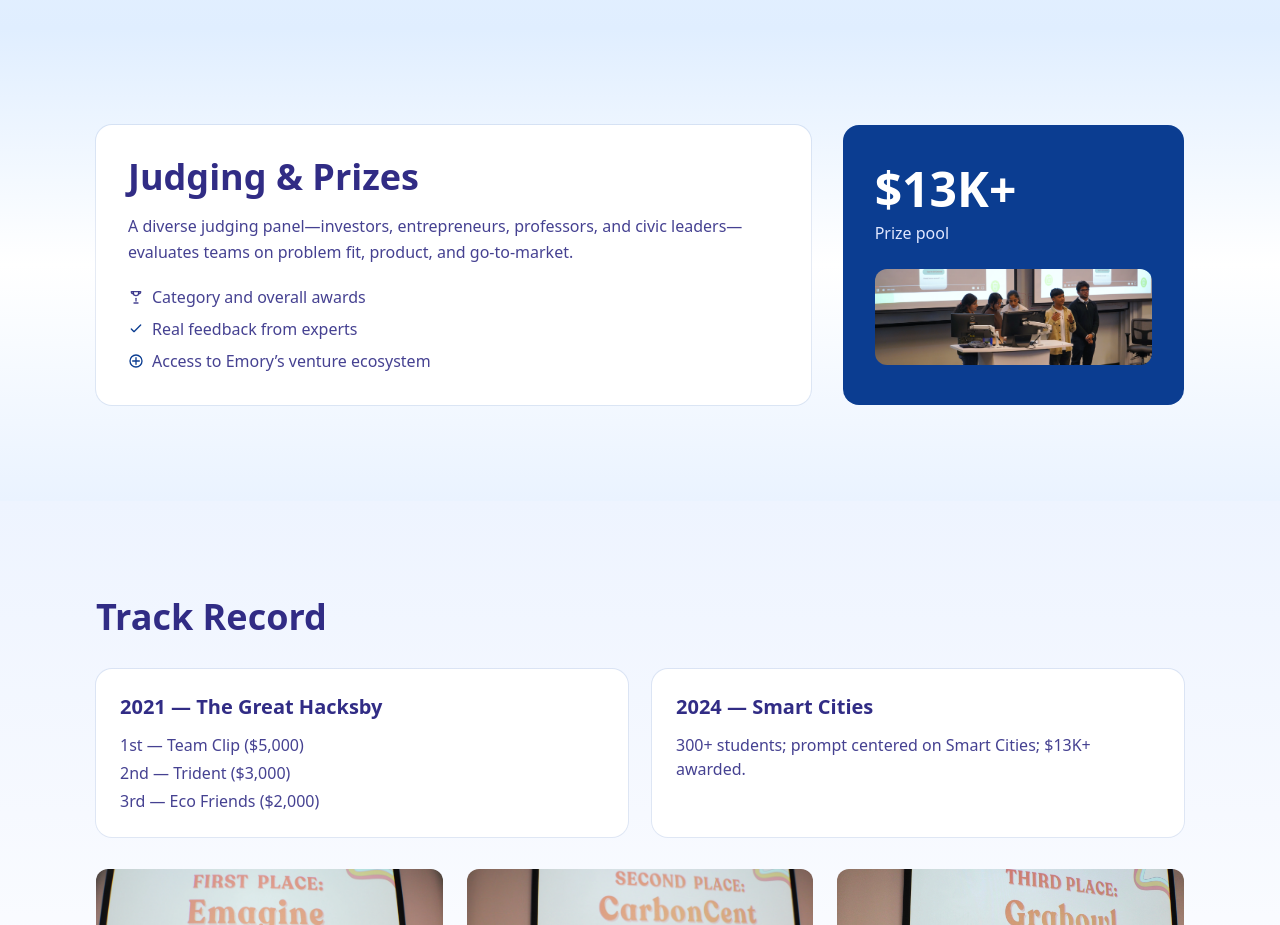
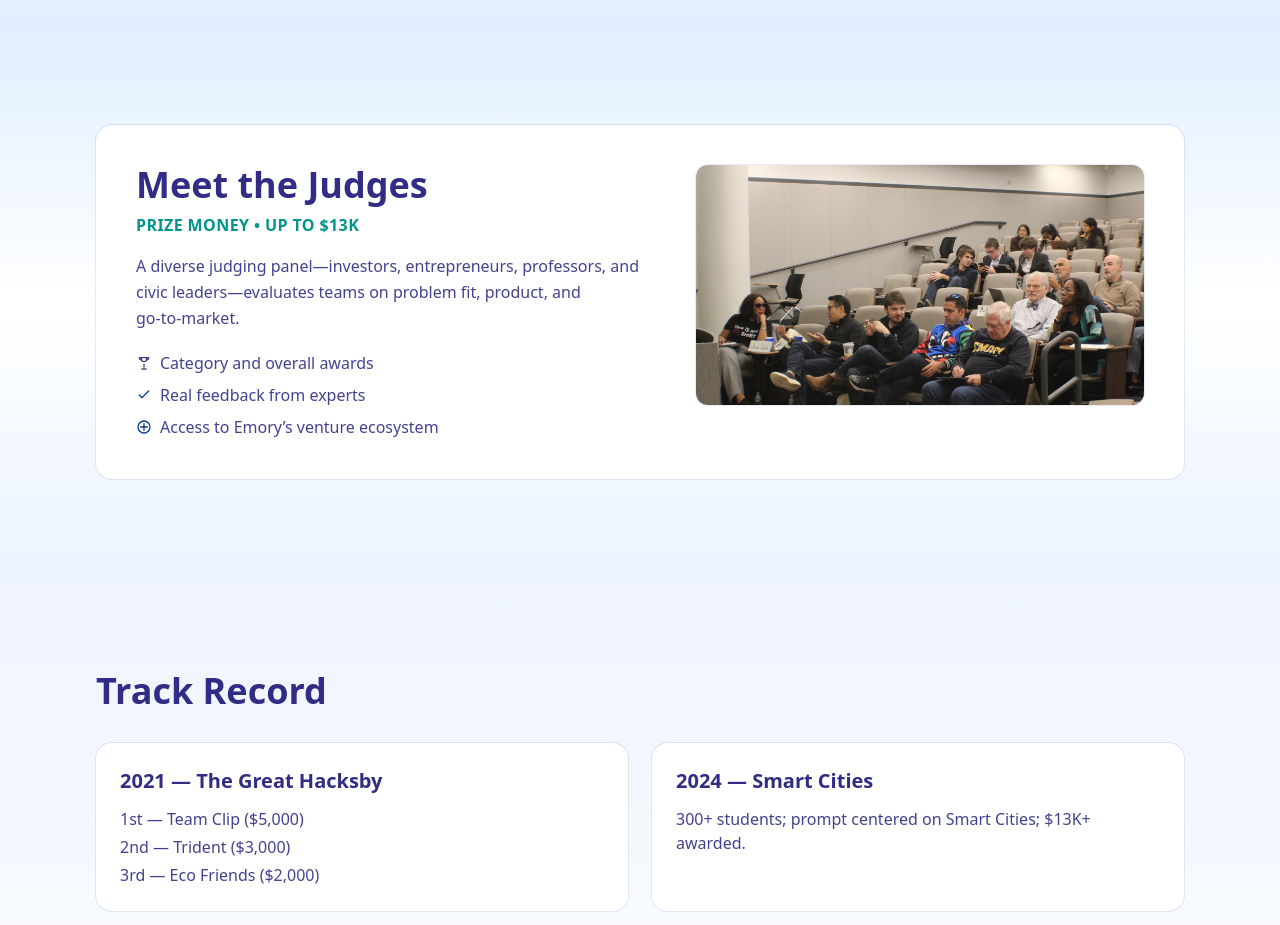
Before and after one commit to Syazvinski/hack_atl, a React (Vite) app: page / in a window 1280 px wide. Shown: the part 3160-4085 px from the top of the page. Built offline with nearby package versions, Linux system fonts and the light colour scheme.

Commit message:
Revamp judging section to highlight judges and prize money, enhancing layout and visuals

```diff
--- a/src/App.jsx
+++ b/src/App.jsx
@@ -307,9 +307,12 @@ function App() {
       {/* JUDGING & PRIZES */}
       <section className="relative bg-gradient-to-b from-[#e0eeff] via-white to-[#eaf3ff]">
         <div className="max-w-6xl mx-auto px-6 sm:px-8 py-16 md:py-24">
-          <div className="grid md:grid-cols-3 gap-8 items-stretch">
-            <div className="md:col-span-2 bg-white rounded-2xl p-8 shadow-card ring-1 ring-[#0B3D91]/10">
-              <h3 className="text-3xl md:text-4xl font-extrabold text-indigo-900">Judging & Prizes</h3>
+          <div className="space-y-8">
+            <div className="bg-white rounded-2xl p-10 shadow-card ring-1 ring-[#0B3D91]/10">
+              <div className="md:flex md:items-start md:gap-10">
+                <div className="md:flex-1">
+                  <h3 className="text-3xl md:text-4xl font-extrabold text-indigo-900">Meet the Judges</h3>
+                  <p className="mt-2 text-teal-600 font-semibold tracking-wide uppercase">Prize Money • Up to $13K</p>
                   <p className="mt-4 text-indigo-900/90 leading-relaxed">
                     A diverse judging panel—investors, entrepreneurs, professors, and civic leaders—evaluates teams on problem fit, product, and go‑to‑market.
                   </p>
@@ -319,10 +322,15 @@ function App() {
                     <li className="flex items-center gap-2"><Icon><circle cx="12" cy="12" r="9" /><path d="M12 7v10" /><path d="M7 12h10" /></Icon> <span>Access to Emory’s venture ecosystem</span></li>
                   </ul>
                 </div>
-            <div className="bg-[#0B3D91] text-white rounded-2xl p-8 shadow-card flex flex-col justify-center">
-              <div className="text-5xl font-extrabold">$13K+</div>
-              <div className="mt-2 text-indigo-100">Prize pool</div>
-              <img src="/images/hackatl/trophy.webp" alt="Trophy" className="mt-6 w-full h-24 object-cover rounded-xl" loading="lazy" />
+                <div className="mt-8 md:mt-0 w-full h-56 md:w-[28rem] md:h-60 rounded-xl overflow-hidden shadow-card ring-1 ring-[#0B3D91]/10">
+                  <img
+                    src="/images/hackatl/IMG_2578.webp"
+                    alt="HackATL judges listening to pitches"
+                    className="w-full h-full object-cover"
+                    loading="lazy"
+                  />
+                </div>
+              </div>
             </div>
           </div>
         </div>
```
Lines whose indentation alone changed are shown as unchanged.
